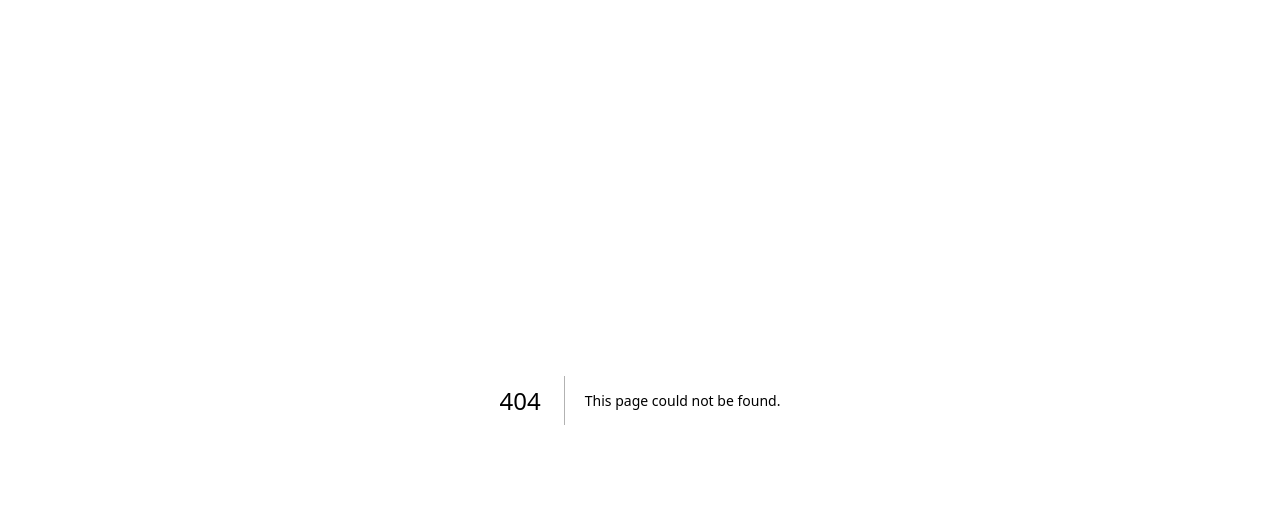
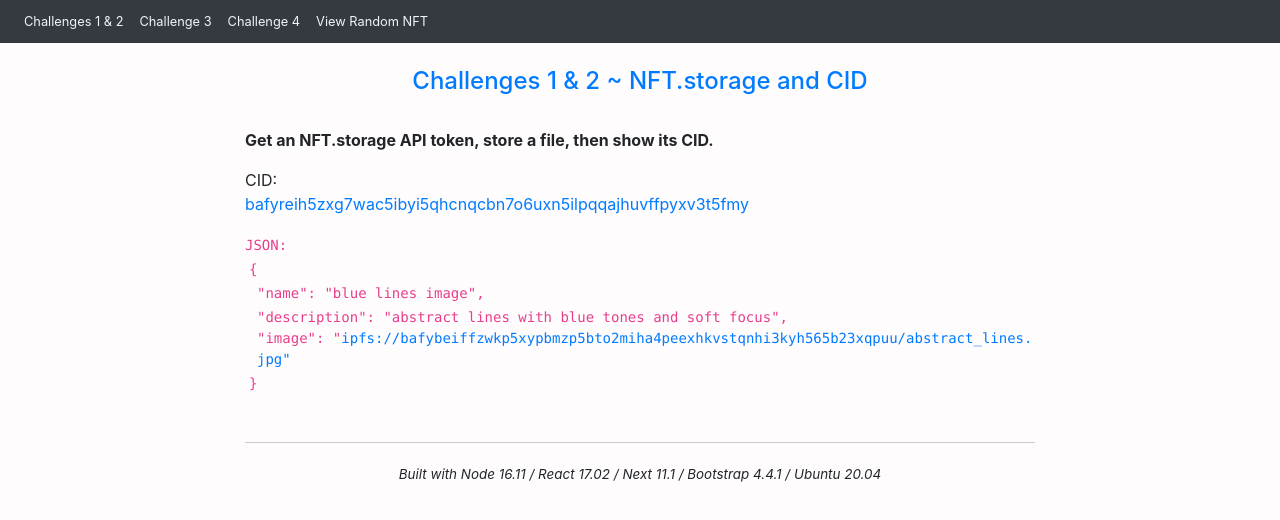
Before and after one commit to CodeConnects/filecoin-hackathon, a Next.js app: page /first-challenges in a window 1280 px wide. Before the commit this address had no page. Shown: the top 520 px of the page. Built offline with nearby package versions, Linux system fonts and the light colour scheme.

Commit message:
rename easy challenge page

```diff
--- /dev/null
+++ b/pages/first-challenges.jsx
@@ -0,0 +1,34 @@
+import Head from 'next/head'
+import { Container } from 'react-bootstrap'
+import Navbar from '../components/navbar'
+import Footer from '../components/footer'
+
+export default function Challenge_1_2() {
+  return (
+    <Container className="md-container">
+      <Head>
+        <title>First Two Challenges from the Filecoin NFT Hackathon</title>
+        <link rel="icon" href="/favicon-32x32.png" />
+      </Head>
+
+      <Navbar />
+
+      <h4 className="text-center pb-4"><a href="https://medium.com/encode-club/nft-hack-challenges-c6bafddf30f7#660a" target="_blank">Challenges 1 &  2 ~ NFT.storage and CID</a></h4>
+
+      <p><strong>Get an NFT.storage API token, store a file, then show its CID.</strong></p>
+
+      <p className="break-text">CID:<br /><a href="https://bafyreih5zxg7wac5ibyi5qhcnqcbn7o6uxn5ilpqqajhuvffpyxv3t5fmy.ipfs.dweb.link/metadata.json" target="_blank">bafyreih5zxg7wac5ibyi5qhcnqcbn7o6uxn5ilpqqajhuvffpyxv3t5fmy</a></p>
+
+      <p>
+        <code>JSON:<br />
+          <span className="span1">&#123;</span><br />
+          <span className="span2">"name": "blue lines image",</span><br />
+          <span className="span2">"description": "abstract lines with blue tones and soft focus",</span><br />
+          <span className="span2">"image": "<a href='ipfs://bafybeiffzwkp5xypbmzp5bto2miha4peexhkvstqnhi3kyh565b23xqpuu/abstract_lines.jpg' target='_blank'>ipfs://bafybeiffzwkp5xypbmzp5bto2miha4peexhkvstqnhi3kyh565b23xqpuu/abstract_lines.jpg"</a></span><br />
+          <span className="span1">&#125;</span>
+        </code>
+      </p>
+    <Footer />
+    </Container>
+  )
+}
```
